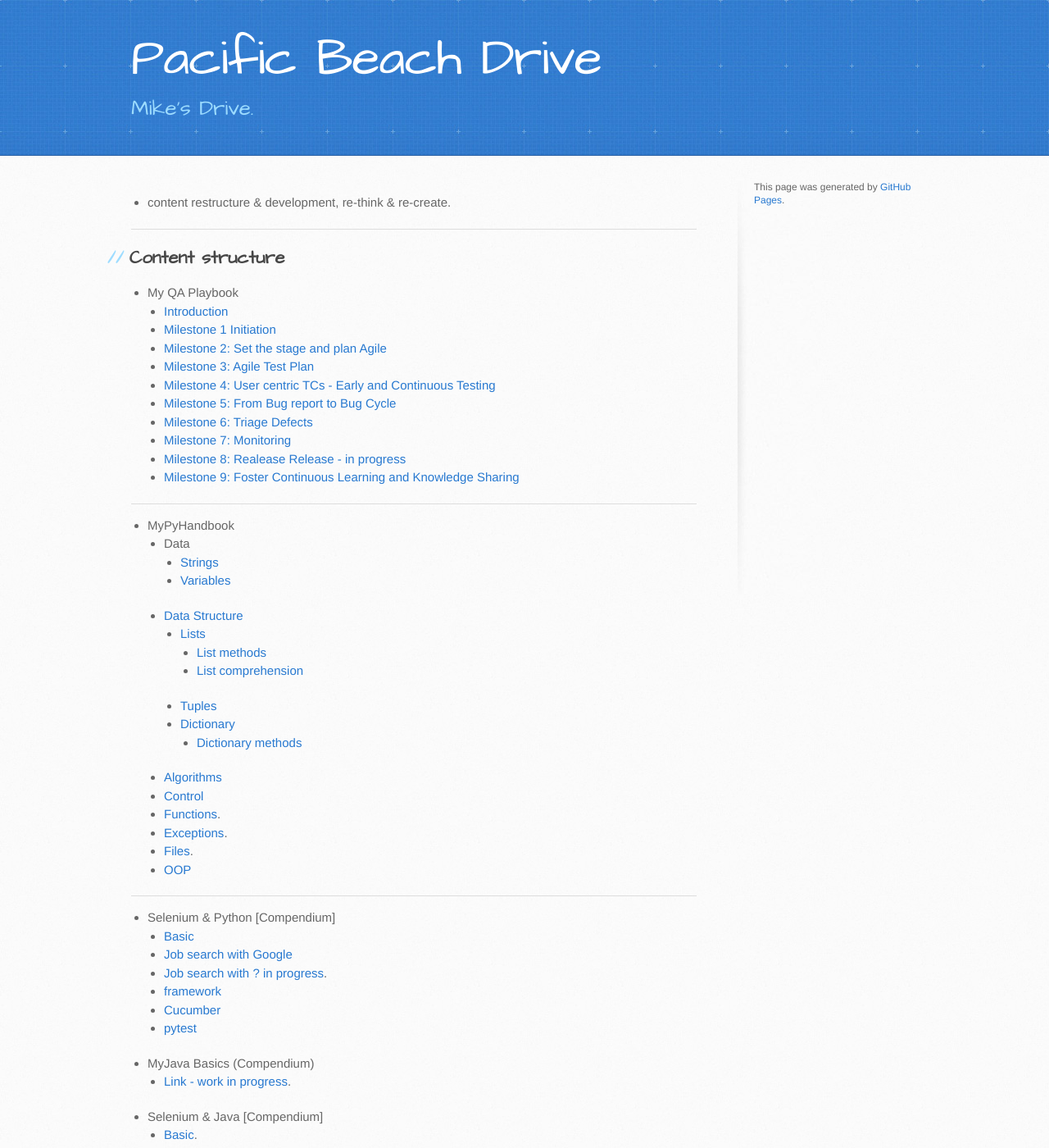
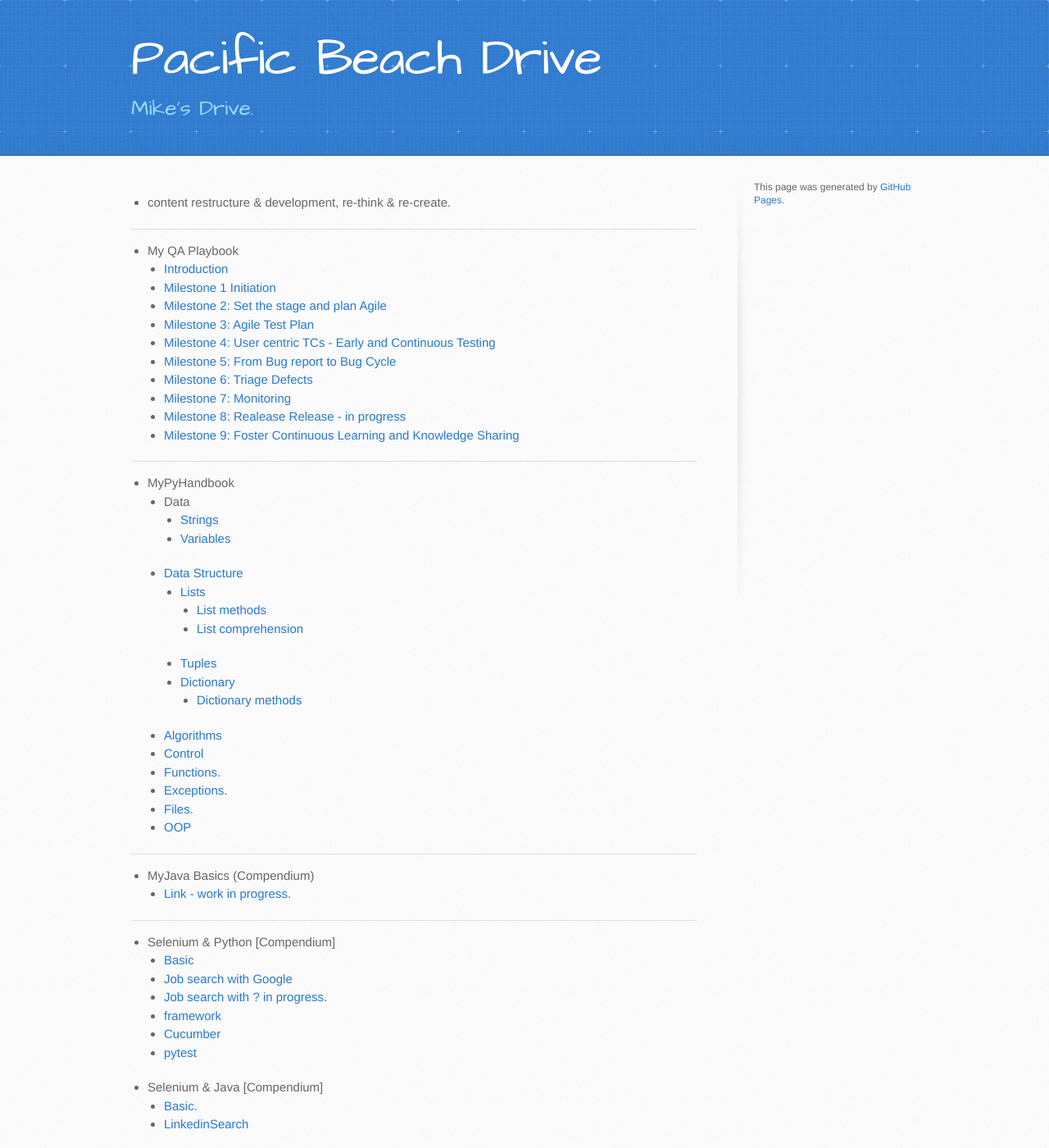
Before and after one commit to trumpfheller/trumpfheller.github.io, a Jekyll site: the page built from index.md, in a window 1280 px wide and 1400 px high. Shown: the whole window at 82% size. Built offline with Jekyll 4.4.1, drawn with Linux system fonts in a browser that asks for light colours.

Commit message:
Update index.md

```diff
--- a/index.md
+++ b/index.md
@@ -5,8 +5,6 @@
 - content restructure & development, re-think & re-create.
 
 * * *
-
-## Content structure
 
 - My QA Playbook
   - [Introduction](./playbook/qa_playbook.html)
```
Also changed, not shown: other parts of index.md (+6 -3 lines).
